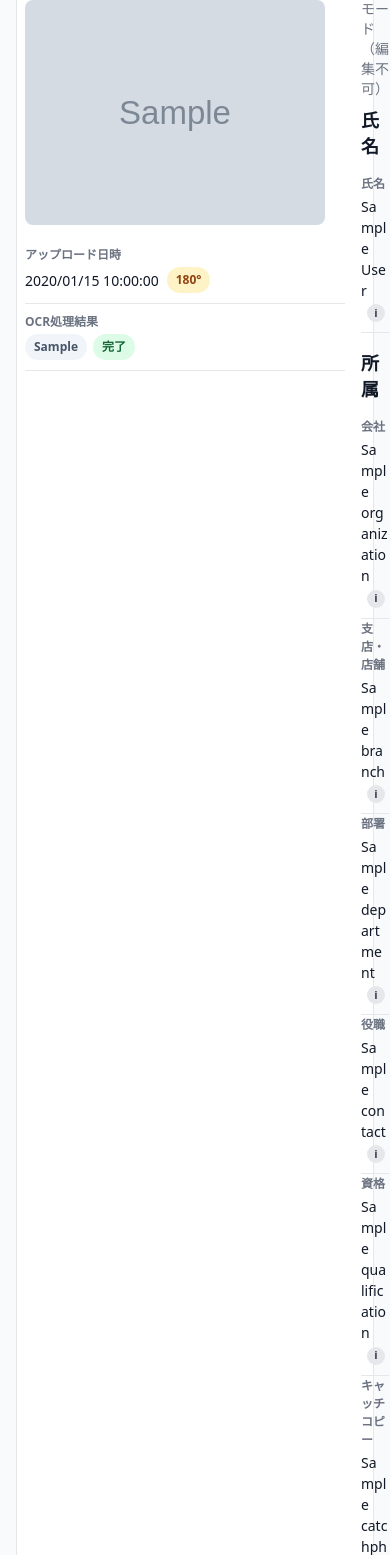
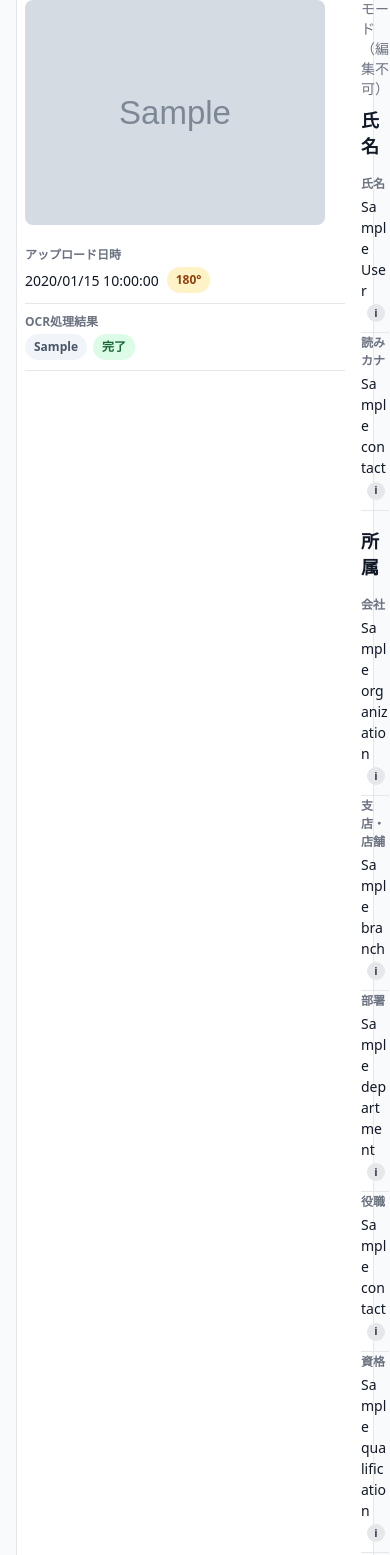
Before and after one commit to IwataYoshifumi/freegroup2, a Django app: template templates/cards/card_detail.html in a window 390 px wide. Shown: the part 215-1770 px from the top of the page. Run offline with Django 5.2, Linux system fonts and the light colour scheme; the template is opened without the code that fills it: most values are stand-ins (such as "Sample title", 1, 10 or a date in 2020); grey boxes marked "Sample" are stand-in pictures; parts of the project's set-up code (start-up, migrations or seed data) failed here and were passed over.

Commit message:
feat(contacts): コンタクト詳細・名刺詳細の表示項目追加・レイアウト統一・電話番号国際フォーマット対応
- 読みカナ（phonetic_name）の表示追加（名刺詳細・コンタクト詳細）
- フィールドレイアウトの統一（full_width指定）＋会社電話（org_phone）・会社FAX（org_fax）表示追加
- 電話番号・FAX番号の国際対応フォーマット化（phonenumbers導入、表示専用純関数およびphone_tagsタグ作成）
- 敬称付き氏名（salutation_name）の表示追加＋読みカナのレイアウト再調整

```diff
--- /dev/null
+++ b/contacts/templatetags/phone_tags.py
@@ -0,0 +1,21 @@
+"""電話・FAX番号の表示用フォーマット化テンプレートタグ（自動リロード更新）。
+
+DB には正規化済みの生値（E.164）を保存し、画面表示時にのみ国別（国内/国際）整形する。
+"""
+
+from django import template
+
+from contacts.services.normalization import format_phone_number_display
+
+register = template.Library()
+
+
+@register.simple_tag
+def format_phone(phone_value):
+    """電話・FAX番号を国際対応フォーマットして返す表示用テンプレートタグ。
+
+    使い方：
+      インライン: {% format_phone contact.mobile_phone %}
+      代入:      {% format_phone value as field_display %}
+    """
+    return format_phone_number_display(phone_value)
--- a/requirements.txt
+++ b/requirements.txt
@@ -12,3 +12,4 @@ pytesseract
 onnxruntime==1.26.0
 pytest
 pytest-django
+phonenumbers
--- a/templates/cards/card_detail.html
+++ b/templates/cards/card_detail.html
@@ -119,67 +119,76 @@
             </div>
           {% endif %}
 
-          {% if contact.full_name or contact.salutation_name or contact.last_name or contact.first_name %}
+          {% if contact.full_name or contact.salutation_name or contact.last_name or contact.first_name or contact.phonetic_name %}
             <div class="app-section__header"><h2>氏名</h2></div>
             {% if contact.full_name %}
-              {% include "contacts/_contact_field.html" with field_name="full_name" label="氏名" value=contact.full_name %}
+              {% include "contacts/_contact_field.html" with field_name="full_name" label="氏名" value=contact.full_name full_width=True %}
             {% endif %}
             {% if contact.last_name %}
-              {% include "contacts/_contact_field.html" with field_name="last_name" label="姓" value=contact.last_name %}
+              {% include "contacts/_contact_field.html" with field_name="last_name" label="姓" value=contact.last_name full_width=True %}
             {% endif %}
             {% if contact.first_name %}
-              {% include "contacts/_contact_field.html" with field_name="first_name" label="名" value=contact.first_name %}
+              {% include "contacts/_contact_field.html" with field_name="first_name" label="名" value=contact.first_name full_width=True %}
+            {% endif %}
+            {% if contact.phonetic_name %}
+              {% include "contacts/_contact_field.html" with field_name="phonetic_name" label="読みカナ" value=contact.phonetic_name full_width=True %}
             {% endif %}
             {% if contact.salutation_name %}
-              {% include "contacts/_contact_field.html" with field_name="salutation_name" label="敬称付き氏名（メール宛名）" value=contact.salutation_name %}
+              {% include "contacts/_contact_field.html" with field_name="salutation_name" label="敬称付き氏名（メール宛名）" value=contact.salutation_name full_width=True %}
             {% endif %}
           {% endif %}
 
           {% if contact.organization or contact.branch or contact.department or contact.title or contact.qualification or contact.catchphrase %}
             <div class="app-section__header" style="margin-top: var(--app-space-md);"><h2>所属</h2></div>
             {% if contact.organization %}
-              {% include "contacts/_contact_field.html" with field_name="organization" label="会社" value=contact.organization %}
+              {% include "contacts/_contact_field.html" with field_name="organization" label="会社" value=contact.organization full_width=True %}
             {% endif %}
             {% if contact.branch %}
-              {% include "contacts/_contact_field.html" with field_name="branch" label="支店・店舗" value=contact.branch %}
+              {% include "contacts/_contact_field.html" with field_name="branch" label="支店・店舗" value=contact.branch full_width=True %}
             {% endif %}
             {% if contact.department %}
-              {% include "contacts/_contact_field.html" with field_name="department" label="部署" value=contact.department %}
+              {% include "contacts/_contact_field.html" with field_name="department" label="部署" value=contact.department full_width=True %}
             {% endif %}
             {% if contact.title %}
-              {% include "contacts/_contact_field.html" with field_name="title" label="役職" value=contact.title %}
+              {% include "contacts/_contact_field.html" with field_name="title" label="役職" value=contact.title full_width=True %}
             {% endif %}
             {% if contact.qualification %}
-              {% include "contacts/_contact_field.html" with field_name="qualification" label="資格" value=contact.qualification %}
+              {% include "contacts/_contact_field.html" with field_name="qualification" label="資格" value=contact.qualification full_width=True %}
             {% endif %}
             {% if contact.catchphrase %}
               {% include "contacts/_contact_field.html" with field_name="catchphrase" label="キャッチコピー" value=contact.catchphrase %}
             {% endif %}
           {% endif %}
 
-          {% if contact.email or contact.mobile_phone or contact.personal_phone or contact.personal_fax or contact.website %}
+          {% if contact.email or contact.mobile_phone or contact.personal_phone or contact.personal_fax or contact.org_phone or contact.org_fax or contact.website %}
             <div class="app-section__header" style="margin-top: var(--app-space-md);"><h2>連絡先</h2></div>
             {% if contact.email %}
-              {% include "contacts/_contact_field.html" with field_name="email" label="メール" value=contact.email %}
+              {% include "contacts/_contact_field.html" with field_name="email" label="メール" value=contact.email full_width=True %}
             {% endif %}
             {% if contact.mobile_phone %}
-              {% include "contacts/_contact_field.html" with field_name="mobile_phone" label="携帯" value=contact.mobile_phone %}
+              {% include "contacts/_contact_field.html" with field_name="mobile_phone" label="携帯" value=contact.mobile_phone full_width=True %}
             {% endif %}
             {% if contact.personal_phone %}
-              {% include "contacts/_contact_field.html" with field_name="personal_phone" label="電話" value=contact.personal_phone %}
+              {% include "contacts/_contact_field.html" with field_name="personal_phone" label="電話" value=contact.personal_phone full_width=True %}
             {% endif %}
             {% if contact.personal_fax %}
-              {% include "contacts/_contact_field.html" with field_name="personal_fax" label="FAX" value=contact.personal_fax %}
+              {% include "contacts/_contact_field.html" with field_name="personal_fax" label="FAX" value=contact.personal_fax full_width=True %}
+            {% endif %}
+            {% if contact.org_phone %}
+              {% include "contacts/_contact_field.html" with field_name="org_phone" label="会社電話" value=contact.org_phone full_width=True %}
+            {% endif %}
+            {% if contact.org_fax %}
+              {% include "contacts/_contact_field.html" with field_name="org_fax" label="会社FAX" value=contact.org_fax full_width=True %}
             {% endif %}
             {% if contact.website %}
-              {% include "contacts/_contact_field.html" with field_name="website" label="ウェブサイト" value=contact.website %}
+              {% include "contacts/_contact_field.html" with field_name="website" label="ウェブサイト" value=contact.website full_width=True %}
             {% endif %}
           {% endif %}
 
           {% if contact.postal_code or contact.address %}
             <div class="app-section__header" style="margin-top: var(--app-space-md);"><h2>住所</h2></div>
             {% if contact.postal_code %}
-              {% include "contacts/_contact_field.html" with field_name="postal_code" label="郵便番号" value=contact.postal_code %}
+              {% include "contacts/_contact_field.html" with field_name="postal_code" label="郵便番号" value=contact.postal_code full_width=True %}
             {% endif %}
             {% if contact.address %}
               {% include "contacts/_contact_field.html" with field_name="address" label="住所" value=contact.address %}
@@ -192,7 +201,7 @@
               {% include "contacts/_contact_field.html" with field_name="notes" label="メモ" value=contact.notes %}
             {% endif %}
             {% if contact.lang %}
-              {% include "contacts/_contact_field.html" with field_name="lang" label="言語" value=contact.lang %}
+              {% include "contacts/_contact_field.html" with field_name="lang" label="言語" value=contact.lang full_width=True %}
             {% endif %}
           {% endif %}
         {% else %}
--- a/templates/contacts/_contact_field.html
+++ b/templates/contacts/_contact_field.html
@@ -1,4 +1,4 @@
-{% load ui_tags postal_tags back_tags %}
+{% load ui_tags postal_tags phone_tags back_tags %}
 {% comment %}
 Contact 詳細画面のフィールド 1 行を表示するパーツ（D-3b / D-3d 準備）。
 
@@ -24,8 +24,12 @@ dict[field_name -> ContactFieldConfidence]）と is_editable（編集可能モ
   - 値とバッジのみ表示、JS フックなし、修正 UI なし
 {% endcomment %}
 
-{# postal_code は画面表示のみ国別整形（Phase D2 話2）。編集 input は DB 生値のまま。 #}
-{% if field_name == "postal_code" %}{% format_postal value contact.country as field_display %}{% endif %}
+{# postal_code / 電話系 5 フィールドは画面表示のみ国別・国際整形。編集 input は DB 生値のまま。 #}
+{% if field_name == "postal_code" %}
+  {% format_postal value contact.country as field_display %}
+{% elif field_name in "mobile_phone personal_phone personal_fax org_phone org_fax" %}
+  {% format_phone value as field_display %}
+{% endif %}
 
 {% if is_editable %}
   {% confidence_state field_confidences field_name as cfc_state %}
@@ -35,7 +39,7 @@ dict[field_name -> ContactFieldConfidence]）と is_editable（編集可能モ
        data-confidence-state="{{ cfc_state }}"{% if full_width %} style="grid-column:1 / -1;"{% endif %}>
     <div class="app-detail-label">{{ label }}</div>
     <div class="app-detail-value">
-      <span class="js-contact-field-value">{% if field_name == "postal_code" %}{{ field_display }}{% else %}{{ value }}{% endif %}</span>
+      <span class="js-contact-field-value">{% if field_name == "postal_code" or field_name in "mobile_phone personal_phone personal_fax org_phone org_fax" %}{{ field_display }}{% else %}{{ value }}{% endif %}</span>
       <span class="js-contact-field-badge-slot">{% confidence field_confidences field_name 'badge' %}</span>
       {% if info_tooltip %}<span class="app-help-icon" data-tooltip="{{ info_tooltip }}" aria-label="{{ label }}の内訳" role="img">i</span>{% endif %}
     </div>
@@ -99,7 +103,7 @@ dict[field_name -> ContactFieldConfidence]）と is_editable（編集可能モ
   <div class="app-detail-item{% if field_name == "address" %} js-contact-field-row{% endif %}{% if not full_width %} app-cd-stacked{% endif %}"{% if field_name == "address" %} data-field-name="{{ field_name }}" data-contact-id="{{ contact.id }}" data-confidence-state="{{ cfc_state }}"{% endif %}{% if full_width %} style="grid-column:1 / -1;"{% endif %}>
     <div class="app-detail-label">{{ label }}</div>
     <div class="app-detail-value">
-      {% if field_name == "postal_code" %}{{ field_display }}{% else %}{{ value }}{% endif %}
+      {% if field_name == "postal_code" or field_name in "mobile_phone personal_phone personal_fax org_phone org_fax" %}{{ field_display }}{% else %}{{ value }}{% endif %}
       <span class="js-contact-field-badge-slot">{% confidence field_confidences field_name 'badge' %}</span>
       {% if info_tooltip %}<span class="app-help-icon" data-tooltip="{{ info_tooltip }}" aria-label="{{ label }}の内訳" role="img">i</span>{% endif %}
     </div>
```
Also changed, not shown: contacts/services/normalization.py (+37 -0 lines), contacts/test_phone_formatting.py (added, +32 -0 lines), templates/contacts/contact_detail.html (+31 -13 lines).
